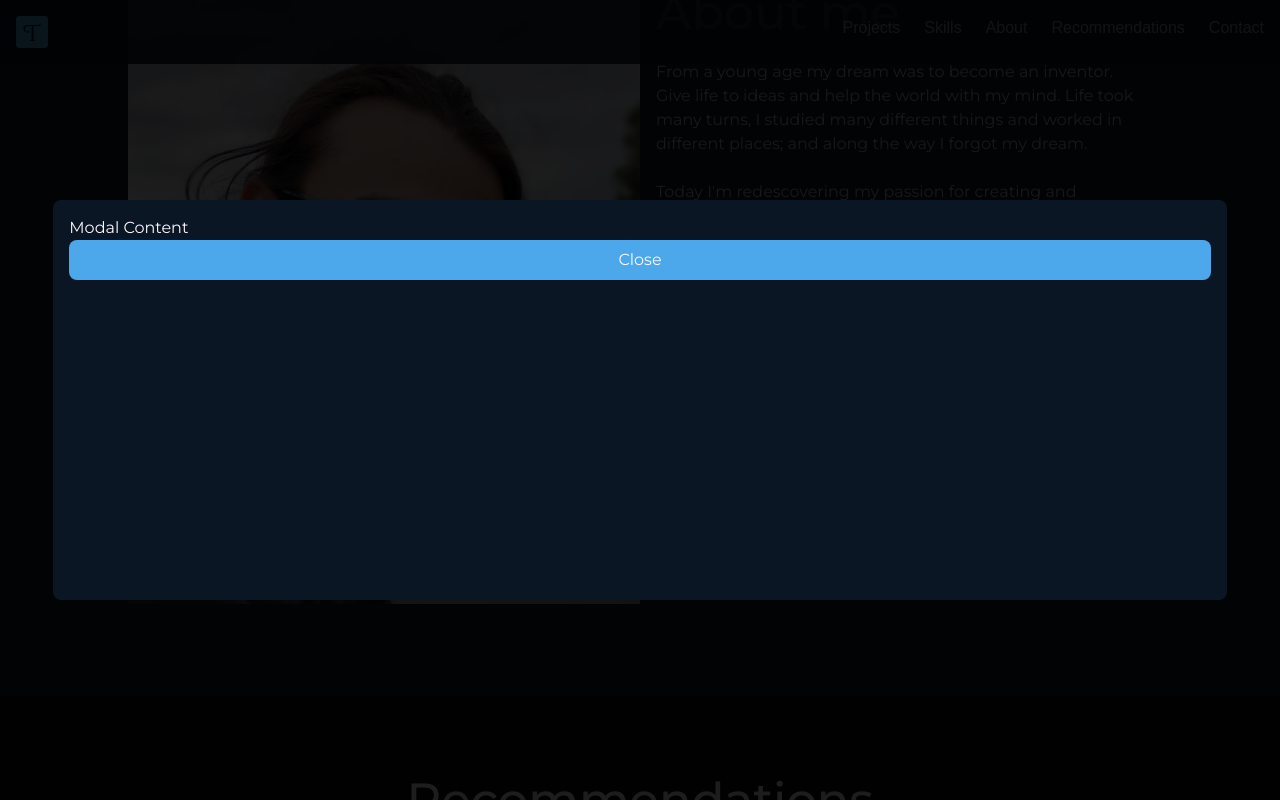
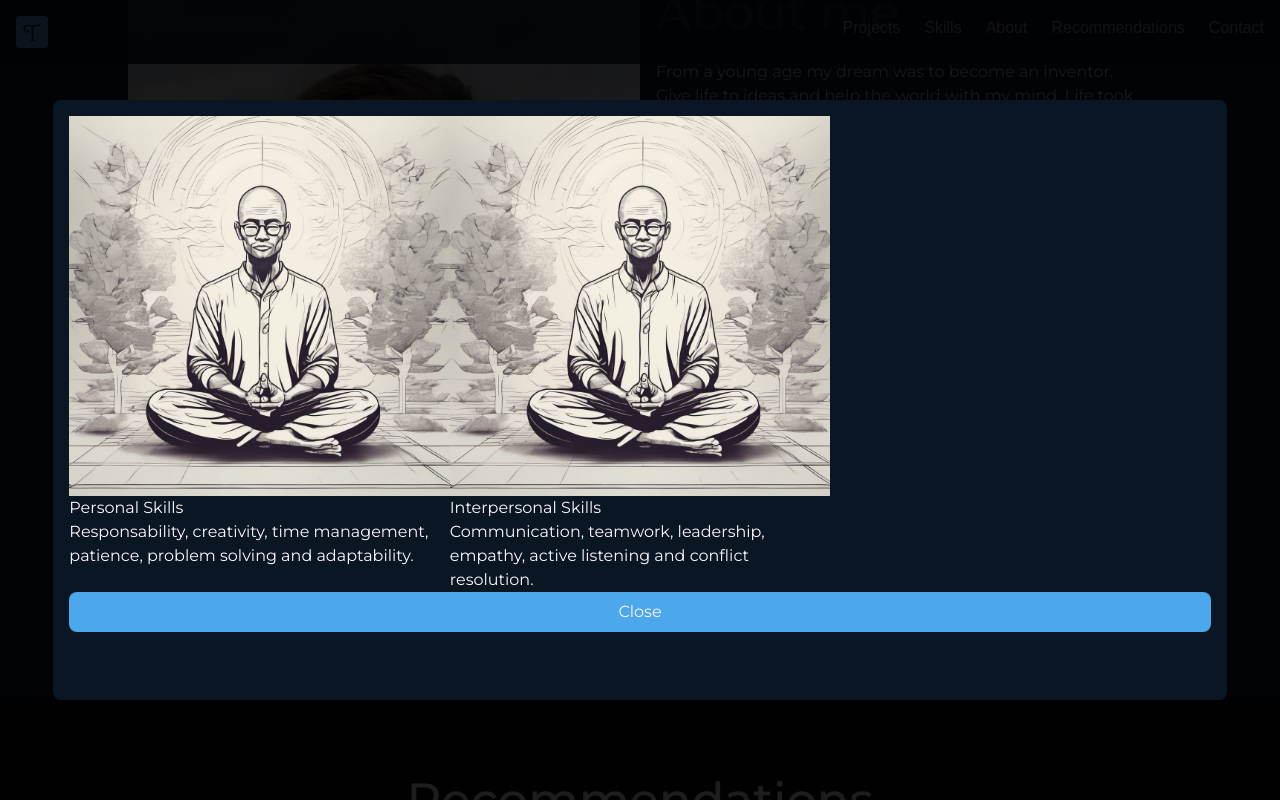
Before and after one commit to tomasesquivelgc/Portfolio, a React (Vite) app: page / in a window 1280 px wide. Both pictures are taken after a click on the button "Soft Skills". Shown: the part 3928-4728 px from the top of the page. Built offline with nearby package versions, Linux system fonts and the light colour scheme; a web font is replaced by a local one.

Commit message:
create modal content template

```diff
--- a/src/components/InfoList.jsx
+++ b/src/components/InfoList.jsx
@@ -1,8 +1,10 @@
 import { useState } from 'react';
+import Modal from './Modal';
 import { motion } from 'framer-motion';
-import Modal from './Modal';
+import { skills } from '../data/aboutMe';
 
 function InfoList() {
+  const info = skills;
   const [modalOpen, setModalOpen] = useState(false);
   const [hobbiesExpanded, setHobbiesExpanded] = useState(false);
 
@@ -12,13 +14,11 @@ function InfoList() {
   const closeModal = () => setModalOpen(false);
 
   return (
-    <div className="md:w-1/3 w-1/2 lg:w-1/4">
-      <ul className="flex flex-col gap-2">
-        <li className="w-full h-full">
+    <div className='md:w-1/3 w-1/2 lg:w-1/4'>
+      <ul className='flex flex-col gap-2'>
+      <li className="w-full h-full">
           <motion.button
-            className="w-full h-full bg-argBlue  tracking-wider text-xl  p-1 md:text-base rounded-md"
-            type="button"
-            onClick={openModal}
+            className='w-full h-full bg-argBlue  tracking-wider text-xl  p-1 md:text-base rounded-md' type="button" onClick={openModal}
             whileHover={{ scale: 1.1 }}
           >
             Soft Skills
@@ -26,33 +26,18 @@ function InfoList() {
         </li>
         <li className="w-full h-full">
           <motion.button
-            whileHover={{ scale: 1.1 }}
-            className="w-full h-full bg-argBlue  tracking-wider text-xl  p-1 md:text-base rounded-md"
-            type="button"
-            onClick={openModal}
-          >
-            Blog
-          </motion.button>
+          whileHover={{ scale: 1.1 }}
+          className='w-full h-full bg-argBlue  tracking-wider text-xl  p-1 md:text-base rounded-md' type="button" onClick={openModal}>Blog</motion.button>
         </li>
         <li className="w-full h-full">
           <motion.button
-            whileHover={{ scale: 1.1 }}
-            className="w-full h-full bg-argBlue  tracking-wider text-xl  p-1 md:text-base rounded-md"
-            type="button"
-            onClick={openModal}
-          >
-            Languages
-          </motion.button>
+          whileHover={{ scale: 1.1 }}
+          className='w-full h-full bg-argBlue  tracking-wider text-xl  p-1 md:text-base rounded-md' type="button" onClick={openModal}>Languages</motion.button>
         </li>
         <li className="w-full h-full">
           <motion.button
-            whileHover={{ scale: 1.1 }}
-            className="w-full h-full bg-argBlue  tracking-wider text-xl  p-1 md:text-base rounded-md"
-            type="button"
-            onClick={toggleHobbies}
-          >
-            Hobbies
-          </motion.button>
+          whileHover={{ scale: 1.1 }}
+          className='w-full h-full bg-argBlue  tracking-wider text-xl  p-1 md:text-base rounded-md' type="button" onClick={toggleHobbies}>Hobbies</motion.button>
         </li>
         {hobbiesExpanded && (
           <ul>
@@ -70,7 +55,7 @@ function InfoList() {
 
       </ul>
 
-      {modalOpen && <Modal handleClose={closeModal} text="Modal Content" />}
+      {modalOpen && <Modal handleClose={closeModal} info={info} />}
     </div>
   );
 }
--- /dev/null
+++ b/src/components/Modal/ModalInfo.jsx
@@ -0,0 +1,16 @@
+const ModalInfo = ({info}) =>{
+    return (
+      <div className="flex">
+        {info.map((info) => (
+          <div className="w-1/3" key={info.title}>
+            <img className="" src={info.image} alt={info.title} />
+              <h2>{info.title}</h2>
+              <p>{info.description}</p>
+          </div>
+        ))}
+      </div>
+
+    )
+}
+
+export default ModalInfo;
--- a/src/components/Modal/index.jsx
+++ b/src/components/Modal/index.jsx
@@ -2,8 +2,9 @@ import { useEffect } from 'react';
 import PropTypes from 'prop-types';
 import { motion } from 'framer-motion';
 import Backdrop from '../Backdrop';
+import ModalInfo from './ModalInfo';
 
-const Modal = ({ handleClose, text }) => {
+const Modal = ({ handleClose, info }) => {
   useEffect(() => {
     document.body.classList.add('overflow-hidden');
     return () => {
@@ -14,12 +15,12 @@ const Modal = ({ handleClose, text }) => {
     <Backdrop onClick={handleClose} justify="justify-center">
       <motion.div
         onClick={(e) => e.stopPropagation()}
-        className="bg-richBlack opacity-100 p-4 rounded-lg fixed lg:max-w-1/2 w-11/12 h-1/2 m-auto flex flex-col align-center z-50"
+        className="bg-richBlack opacity-100 p-4 rounded-lg fixed lg:max-w-1/2 w-11/12 h-3/4 m-auto flex flex-col align-center z-50"
         initial="hidden"
         animate="visible"
         exit="exit"
       >
-        <p className="">{text}</p>
+        <ModalInfo info={info} />
         <motion.button
           whileHover={{ scale: 1.1 }}
           className="bg-argBlue py-2 px-4 rounded-lg hover:bg-argBlueDark"
@@ -34,7 +35,7 @@ const Modal = ({ handleClose, text }) => {
 
 Modal.propTypes = {
   handleClose: PropTypes.func.isRequired,
-  text: PropTypes.string.isRequired,
+  info: PropTypes.arrayOf(PropTypes.object).isRequired,
 };
 
 export default Modal;
--- /dev/null
+++ b/src/data/aboutMe.js
@@ -0,0 +1,12 @@
+export const skills = [
+  {
+    title: "Personal Skills",
+    image: "src/assets/skills/personal_skills.webp",
+    description: "Responsability, creativity, time management, patience, problem solving and adaptability."
+  },
+  {
+    title: "Interpersonal Skills",
+    image: "src/assets/skills/personal_skills.webp",
+    description: "Communication, teamwork, leadership, empathy, active listening and conflict resolution."
+  }
+];
```
Also changed, not shown: src/assets/skills/personal_skills.webp (added).
